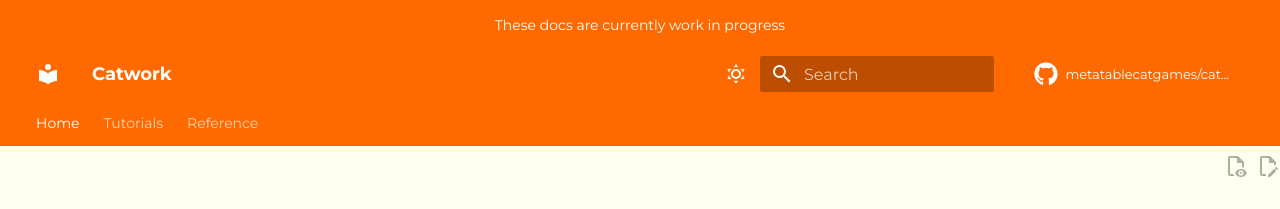
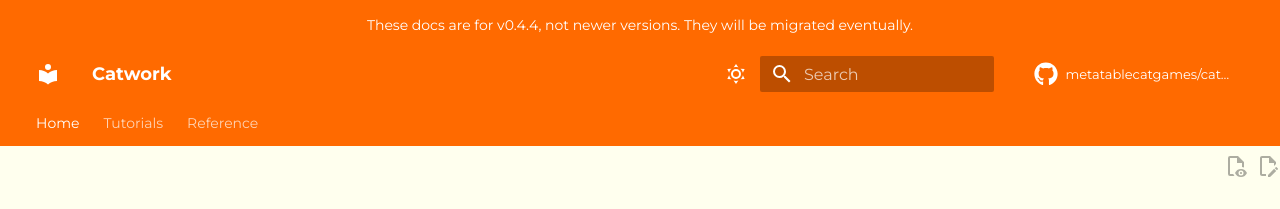
Before and after one commit to tyoxlx/Roblox-Synapse, an MkDocs documentation site: the page built from docs/index.md, in a window 1280 px wide. Shown: the top 209 px of the page. Built offline with MkDocs 1.6.1 and Material for MkDocs 9.7.7, drawn with Linux system fonts in a browser that asks for light colours; emoji names are drawn with the system emoji font; comment, search, counter and statistics services are not loaded.

Commit message:
Add 0.4.4 warning to docs

```diff
--- a/docs/assets/overrides/main.html
+++ b/docs/assets/overrides/main.html
@@ -11,5 +11,5 @@
 	}
 </style>
 
-<p>These docs are currently work in progress</p>
+<p>These docs are for v0.4.4, not newer versions. They will be migrated eventually.</p>
 {% endblock %}
```
